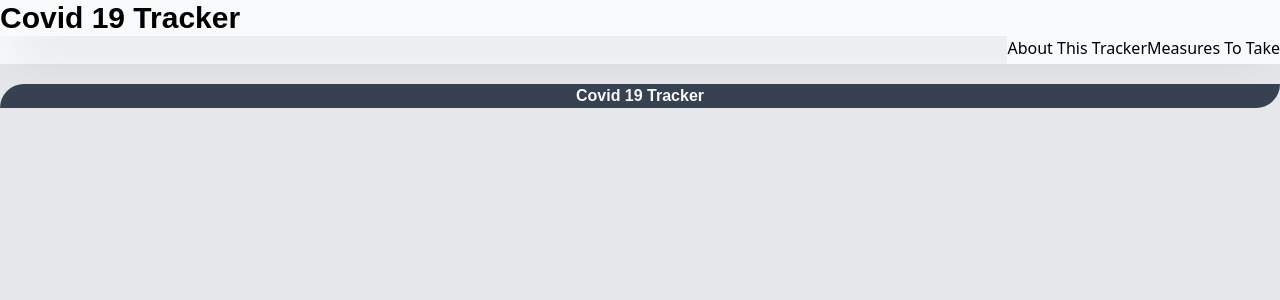
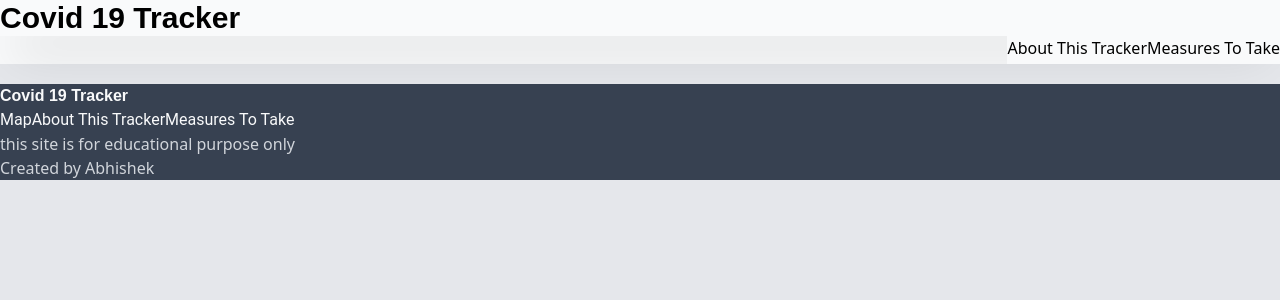
Before and after one commit to AbhishekRauthan/NextCovid, a Next.js app: page / in a window 1280 px wide. Shown: the top 300 px of the page. Built offline with nearby package versions, Linux system fonts and the light colour scheme.

Commit message:
completed footer

```diff
--- a/components/Footer.tsx
+++ b/components/Footer.tsx
@@ -1,13 +1,19 @@
-import { FC } from "react"
+import { FC } from "react";
 
-const Footer:FC = () => {
+const Footer: FC = () => {
   return (
-    <footer className="bg-gray-700 rounded-tl-3xl rounded-br-3xl mt-5 z-10">
-      <div className="container mx-auto grid xs:grid-cols-1 xs:py-10">
-        <h1 className="xs:text-xl font-source font-bold text-gray-50 text-center">Covid 19 Tracker</h1>
+    <footer className="bg-gray-700 mt-5 z-10">
+      <div className="container mx-auto grid xs:grid-cols-1 xs:py-10 text-gray-50   xs:text-center">
+        <h1 className="xs:text-xl font-source font-bold">Covid 19 Tracker</h1>
+        <ul className="flex xs:flex-col xs:my-4 xs:align-middle">
+          <li className="footer-link">Map</li>
+          <li className="footer-link xs:mt-3">About this tracker</li>
+          <li className="footer-link xs:mt-3">Measures to Take</li>
+        </ul>
+        <p className="xs:text-sm xs:mt-2 text-gray-300">this site is for educational purpose only <br/> Created by Abhishek</p>
       </div>
     </footer>
-  )
-}
+  );
+};
 
-export default Footer
+export default Footer;
--- a/styles/main.css
+++ b/styles/main.css
@@ -11,3 +11,7 @@ body {
 .nav-item {
   @apply capitalize xs:text-lg xs:pt-2 pb-1 xs:mb-3 xs:text-center md:focus:hover:border-b-2 xs:border-b-2 border-black cursor-pointer xs:relative block;
 }
+
+.footer-link {
+  @apply capitalize block w-max xs:text-lg font-roboto cursor-pointer  xs:self-center  xs:border-b-2;
+}
```
